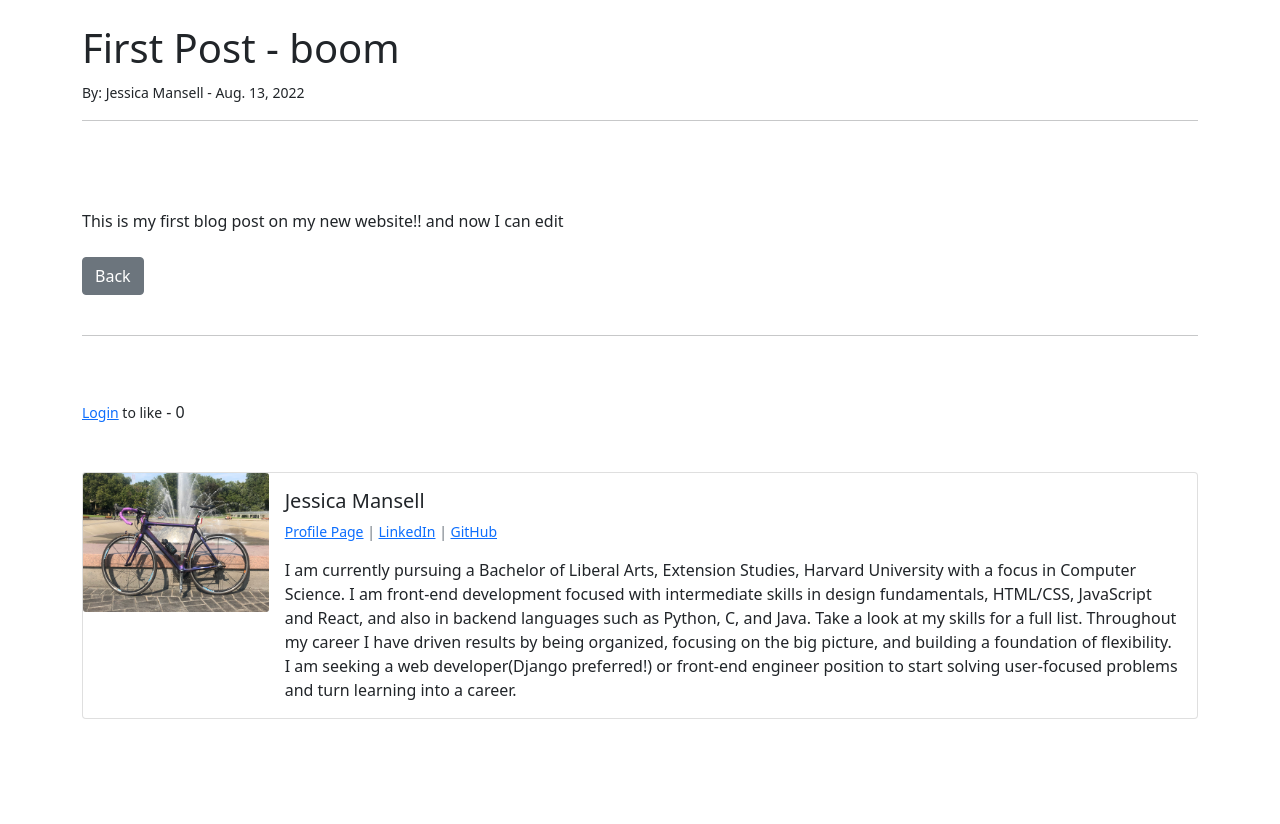
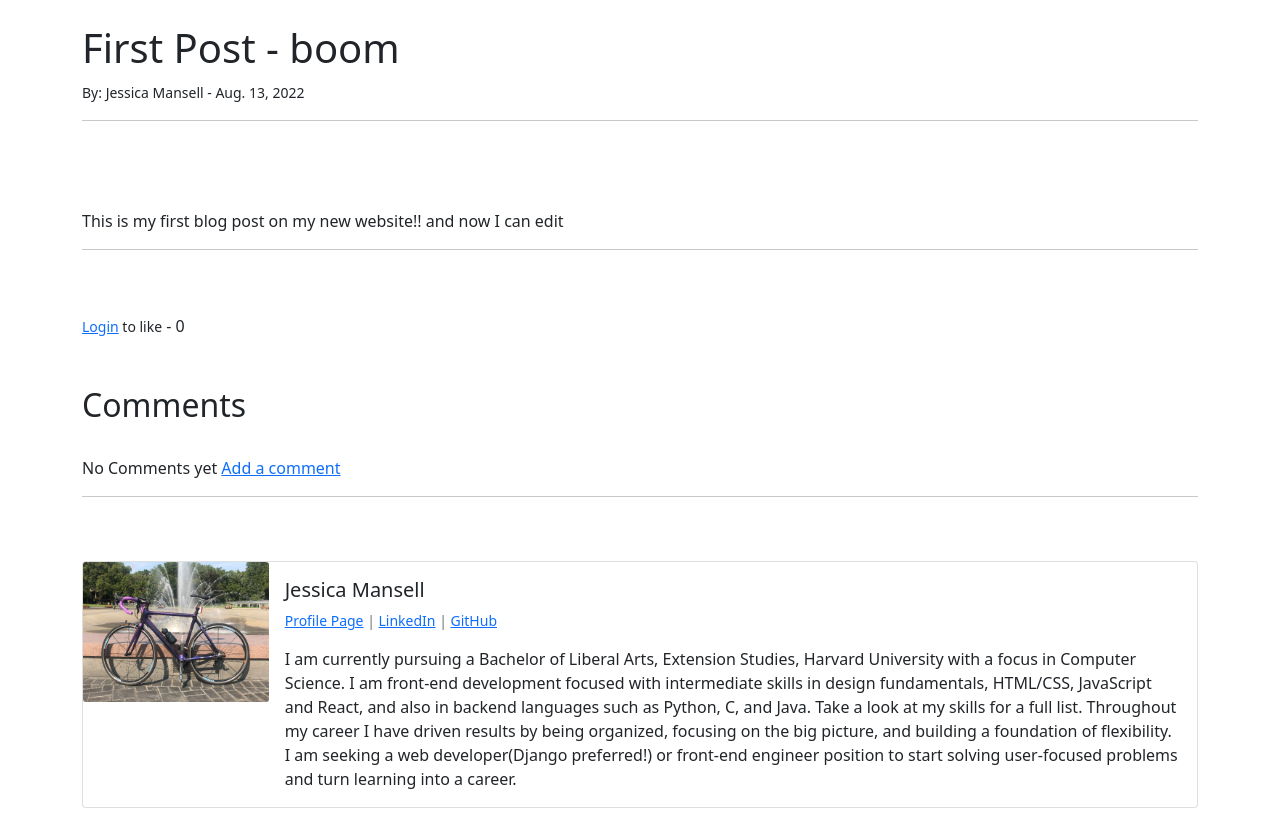
Before and after one commit to Jessica-Mansell/Personal-Website, a Django app: page /article/1 in a window 1280 px wide. Shown: the part 56-880 px from the top of the page. Before the commit the page ends 775 px from the top, so only its background shows below. Run offline with Django 4.2, Linux system fonts and the light colour scheme; data comes from the database, SQL or seed files in the repository; both versions use the stored data as it was after the commit; some libraries are stand-ins or nearby versions.

Commit message:
add comment section

```diff
--- a/mysite/blogsite/admin.py
+++ b/mysite/blogsite/admin.py
@@ -1,6 +1,7 @@
 from django.contrib import admin
-from .models import Post, Category, Profile
+from .models import Post, Category, Profile, Comment
 # Register your models here.
 admin.site.register(Post)
 admin.site.register(Category)
 admin.site.register(Profile)
+admin.site.register(Comment)
--- a/mysite/blogsite/models.py
+++ b/mysite/blogsite/models.py
@@ -1,3 +1,4 @@
+from tkinter import CASCADE
 from django.db import models
 from django.contrib.auth.models import User
 from django.urls import reverse
@@ -50,3 +51,12 @@ class Post(models.Model):
 
     def get_absolute_url(self):
         return reverse('home')
+
+class Comment(models.Model):
+    post = models.ForeignKey(Post, on_delete=models.CASCADE, related_name="comments")
+    name = models.CharField(max_length=255)
+    body = models.TextField()
+    date_added = models.DateTimeField(auto_now_add=True)
+
+    def __str__(self):
+        return '%s - %s' % (self.post.title, self.name)
--- a/mysite/blogsite/templates/article_details.html
+++ b/mysite/blogsite/templates/article_details.html
@@ -28,9 +28,9 @@
 {{ post.body|safe }}
 
 
-<br/><br/>
+<!-- <br/><br/>
 <a href="{% url 'home' %}" class="btn btn-secondary">Back</a>
-<br/><br/>
+<br/><br/> -->
 <hr>
 <br/><br/>
 <form action="{% url 'like_post' post.pk %}" method="POST">
@@ -51,7 +51,26 @@
 {% endif %}
     - {{ total_likes }}
 </form>
+<br/>
+<br/>
+<h2>Comments</h2>
+<br/>
+{% if not post.comments.all %}
+  No Comments yet <a href="#">Add a comment</a>
+{% else %}
+  {% for comment in post.comments.all %}
+    <strong>
+      {{ comment.name }} -
+      {{ comment.date_added }}
+    </strong>
+  </br>
+      {{ comment.body }}
+      <br/>
+      <br/>
 
+  {% endfor %}
+{% endif %}
+<hr>
 <br/>
 <br/>
 <div class="card mb-3">
```
Also changed, not shown: mysite/blogsite/migrations/0013_comment.py (added), mysite/db.sqlite3.
